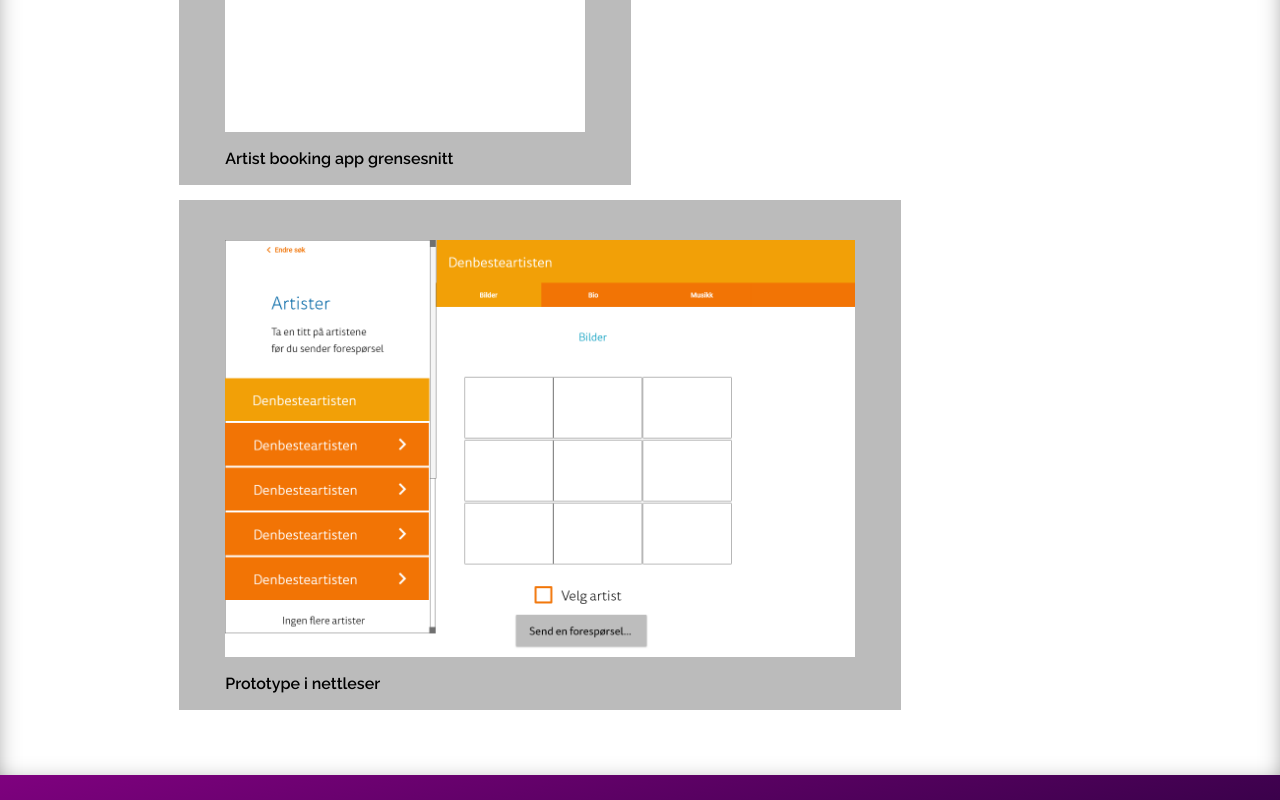
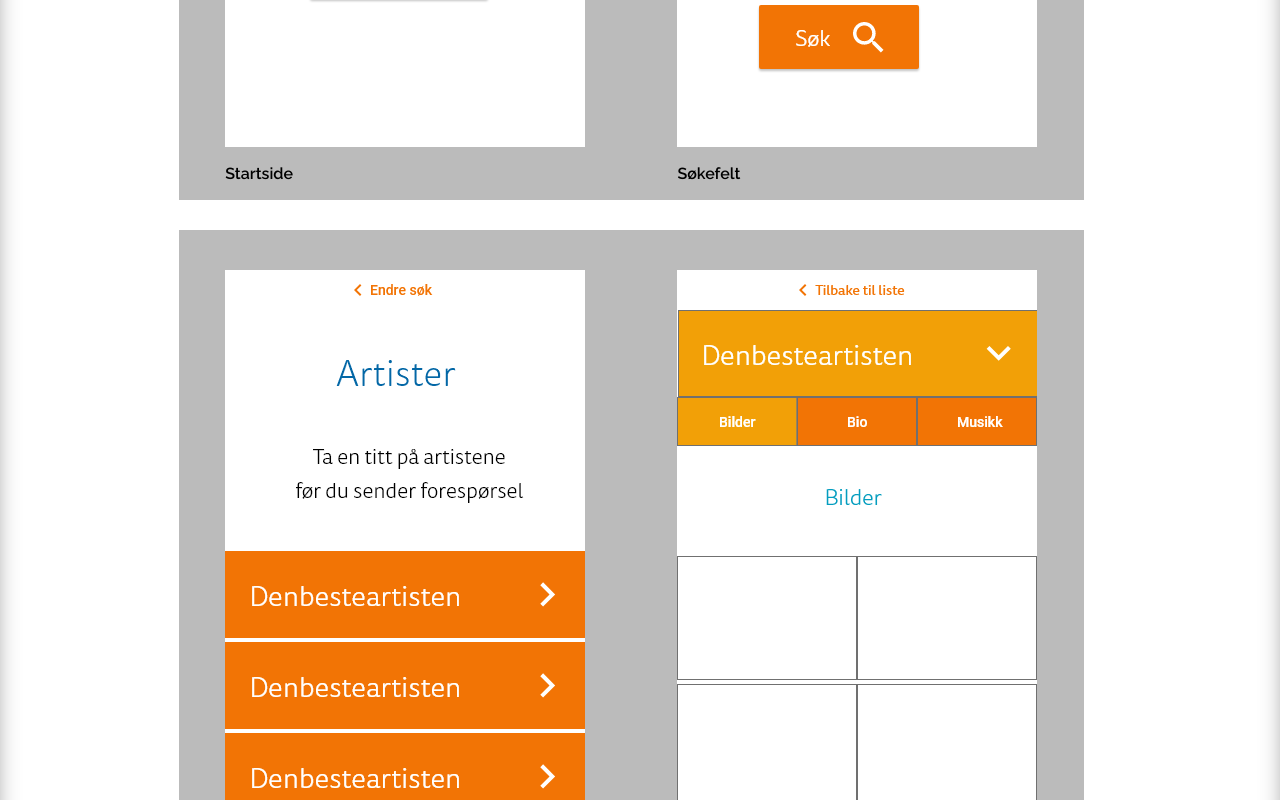
Before and after one commit to paalss/portfolio, a React (Create React App) app: page /portfolio/graphicwork/artistbooking in a window 1280 px wide. Shown: the part 1280-2080 px from the top of the page. Built offline with nearby package versions, Linux system fonts and the light colour scheme.

Commit message:
la til flere bilder på artistbooking side og endret caption på bilder og lignende

```diff
--- a/src/index.css
+++ b/src/index.css
@@ -167,6 +167,9 @@
   .flex {
     display: flex;
   }
+  .wrap {
+    flex-wrap: wrap;
+  }
   .squarelinks-flex {
     display: flex;
     flex-wrap: wrap;
--- a/src/pages/Artistbooking.js
+++ b/src/pages/Artistbooking.js
@@ -1,5 +1,7 @@
 import mobileImg1 from "../images/artistbooking/Android-Mobile–1.png";
-import mobileImg6 from "../images/artistbooking/Android-Mobile–6.png";
+import mobileImg2 from "../images/artistbooking/Android-Mobile–2.png";
+import mobileImg3 from "../images/artistbooking/Android-Mobile–3.png";
+import mobileImg4 from "../images/artistbooking/Android-Mobile–4.png";
 import destopImg from "../images/artistbooking/Web-1280–4.png";
 // import screenshotImg from "../images/artistbooking/Screenshot_20191126-120019.png";
 
@@ -26,16 +28,31 @@ function Artistbooking() {
         forholdte meg til å lage mobil- og desktop-visning av alle sidene
       </p>
       <h2>Noen utvalgte bilder</h2>
-      <div uk-grid uk-lightbox="animation: slide">
+      <div uk-grid uk-lightbox="animation: slide" className="flex wrap">
         <Figure
           imgSrc={mobileImg1}
-          imgAlt="Artist booking app grensesnitt"
-          caption="Artist booking app grensesnitt"
+          imgAlt="Startside"
+          caption="Startside"
+        />
+        <Figure
+          imgSrc={mobileImg2}
+          imgAlt="Søkefelt"
+          caption="Søkefelt"
+        />
+        <Figure
+          imgSrc={mobileImg3}
+          imgAlt="Søkeresultater"
+          caption="Søkeresultater"
+        />
+        <Figure
+          imgSrc={mobileImg4}
+          imgAlt="Artistprofil"
+          caption="Artistprofil"
         />
         <Figure
           imgSrc={destopImg}
-          imgAlt="Prototype i nettleser"
-          caption="Prototype i nettleser"
+          imgAlt="En desktopside"
+          caption="En desktopside"
         />
       </div>
     </>
--- a/src/pages/JRNM.js
+++ b/src/pages/JRNM.js
@@ -21,7 +21,7 @@ function JRNM() {
       <p>
         I 2013 hadde jeg en-ukes praksis hos Orega på Lade i Trondheim. Dette
         var mens jeg gikk interiør og utstillingsdesign på VGS. Der fikk jeg
-        være med på å designe logo for <b>Junior NM på Ski 2015</b>. Det var
+        være med på å designe logo for Junior NM på Ski 2015. Det var
         kjempekult!
       </p>
       <p>
@@ -53,8 +53,8 @@ function JRNM() {
         />
         <Figure
           imgSrc={JRNMImg3}
-          imgAlt="Logo for Junior NM på ski 2015"
-          caption="Brukssted"
+          imgAlt="plakat med logo"
+          caption="Plakat"
         />
       </div>
     </>
```
